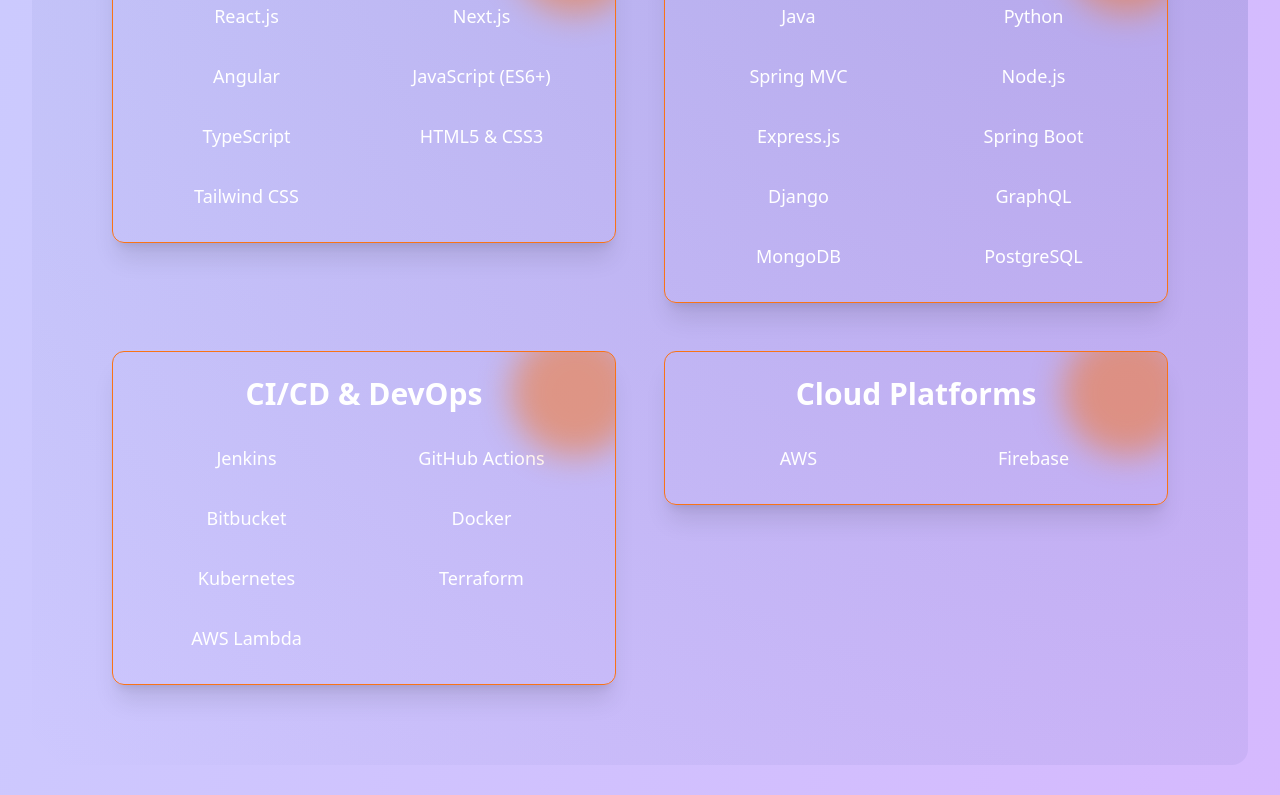
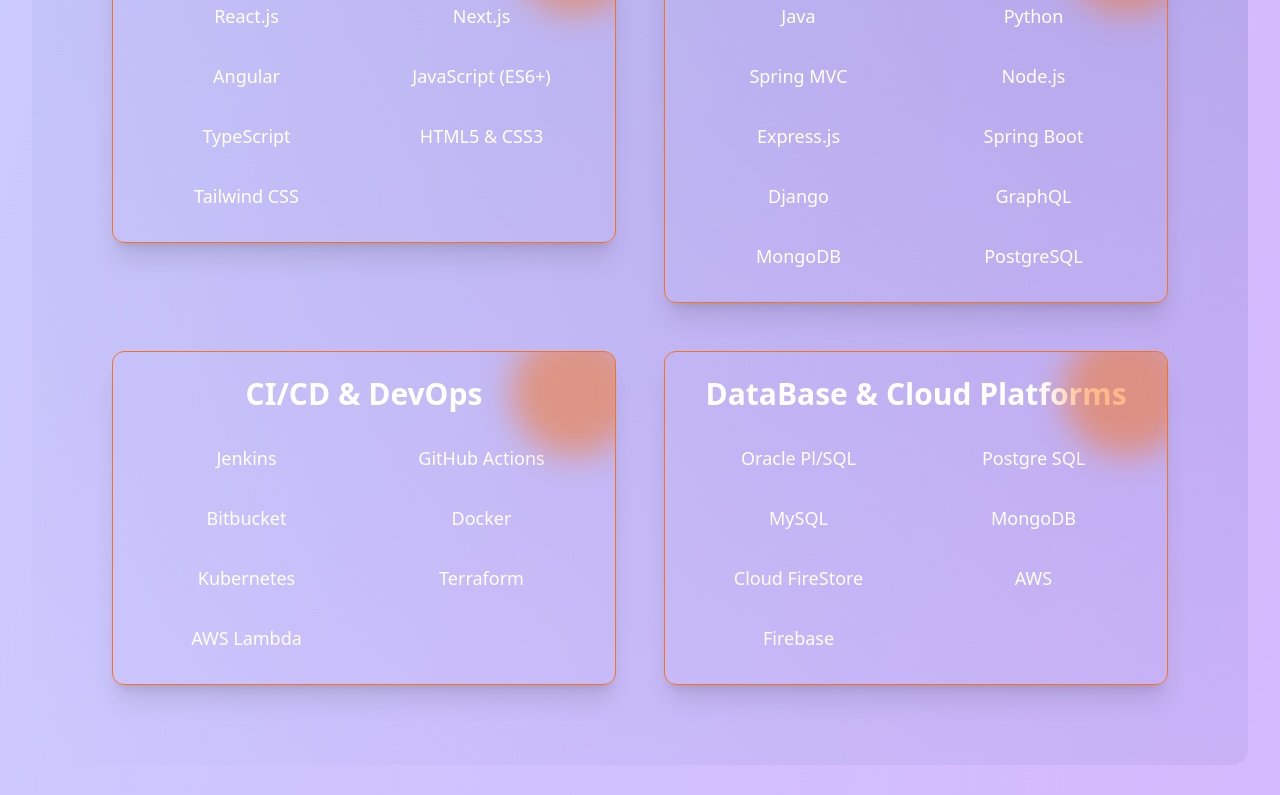
Before and after one commit to sbahala/MyPortfolio, a React app: page / in a window 1280 px wide. Shown: the part 2809-3604 px from the top of the page. Built offline with nearby package versions, Linux system fonts and the light colour scheme; the HTML template or start-up script is replaced by a standard one.

Commit message:
skills addition

```diff
--- a/src/skills.jsx
+++ b/src/skills.jsx
@@ -17,8 +17,8 @@
     skills: [ "Jenkins", "GitHub Actions", "Bitbucket", "Docker", "Kubernetes", "Terraform", "AWS Lambda"],
   },
   {
-    category: "Cloud Platforms",
-    skills: ["AWS", "Firebase"],
+    category: "DataBase & Cloud Platforms",
+    skills: ["Oracle Pl/SQL","Postgre SQL","MySQL","MongoDB","Cloud FireStore","AWS", "Firebase"],
   },
 ];
 
```
